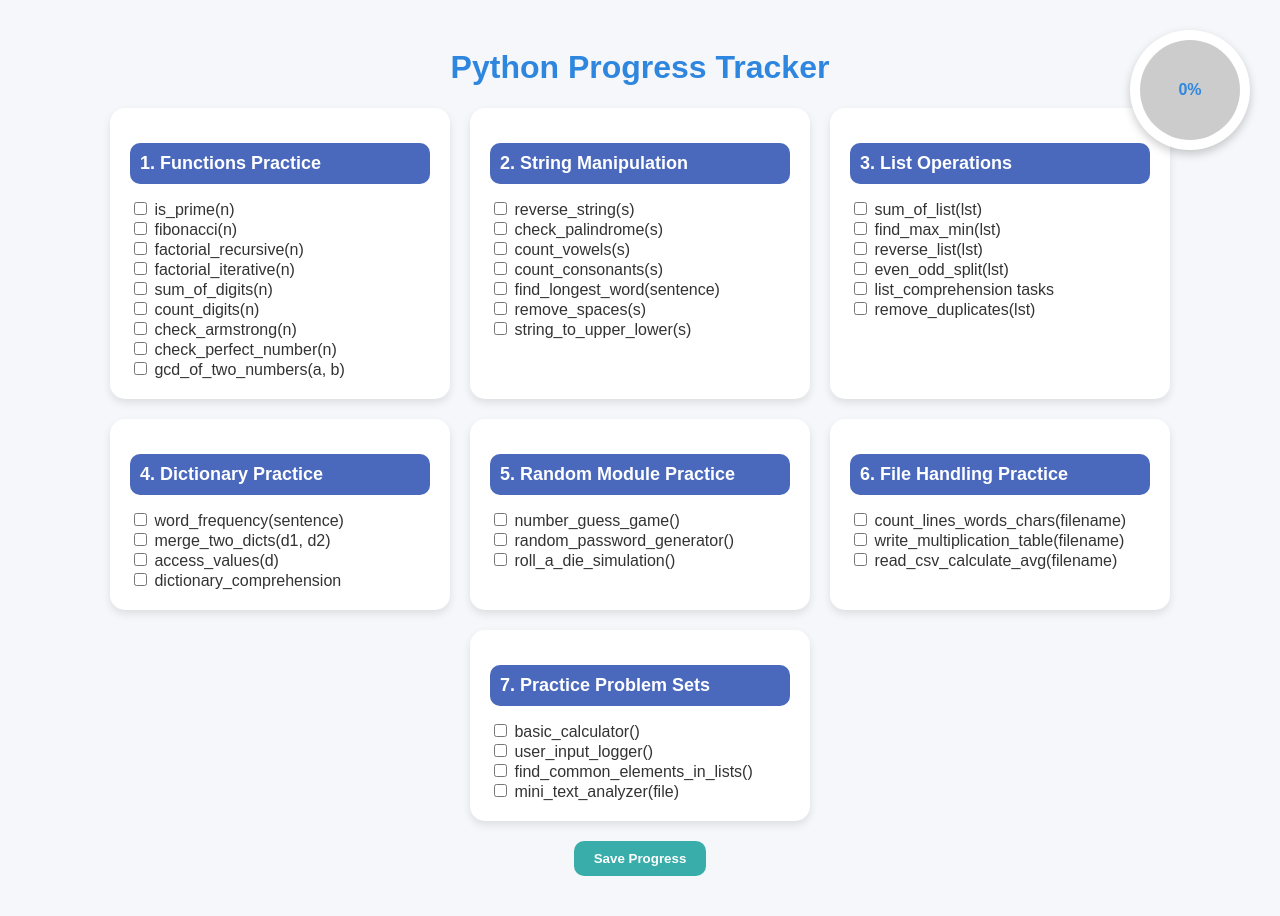
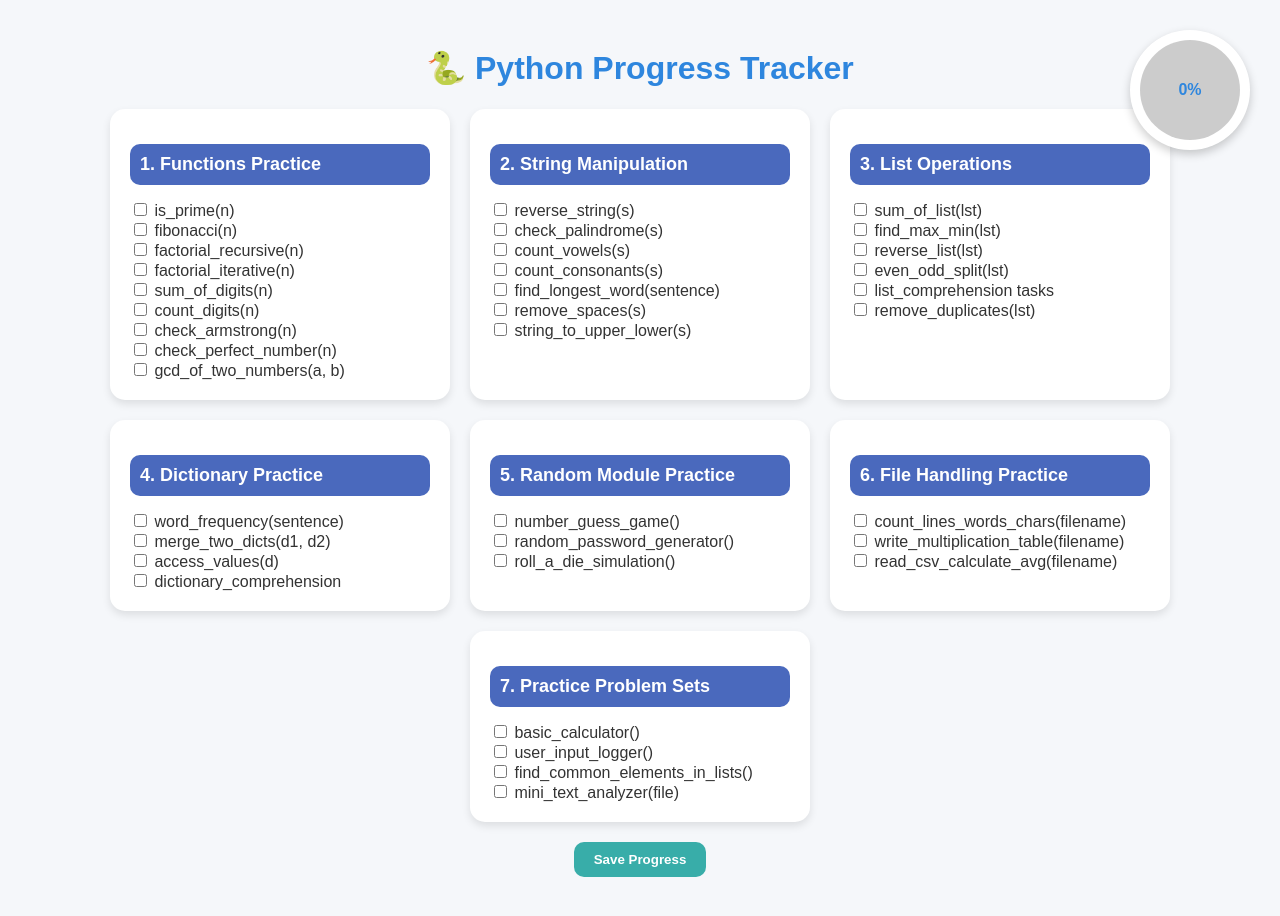
Before and after one commit to shivananda-reddy/python-progress-tracker, a plain HTML site: page index.html in a window 1280 px wide. Drawn offline with Linux system fonts and the light colour scheme.

Commit message:
Update index.html

```diff
--- a/index.html
+++ b/index.html
@@ -94,7 +94,7 @@
 </head>
 <body>
 
-<h1>Python Progress Tracker</h1>
+<h1>🐍 Python Progress Tracker</h1>
 <div class="container" id="tracker">
   <div class="box">
     <h2>1. Functions Practice</h2>
```
